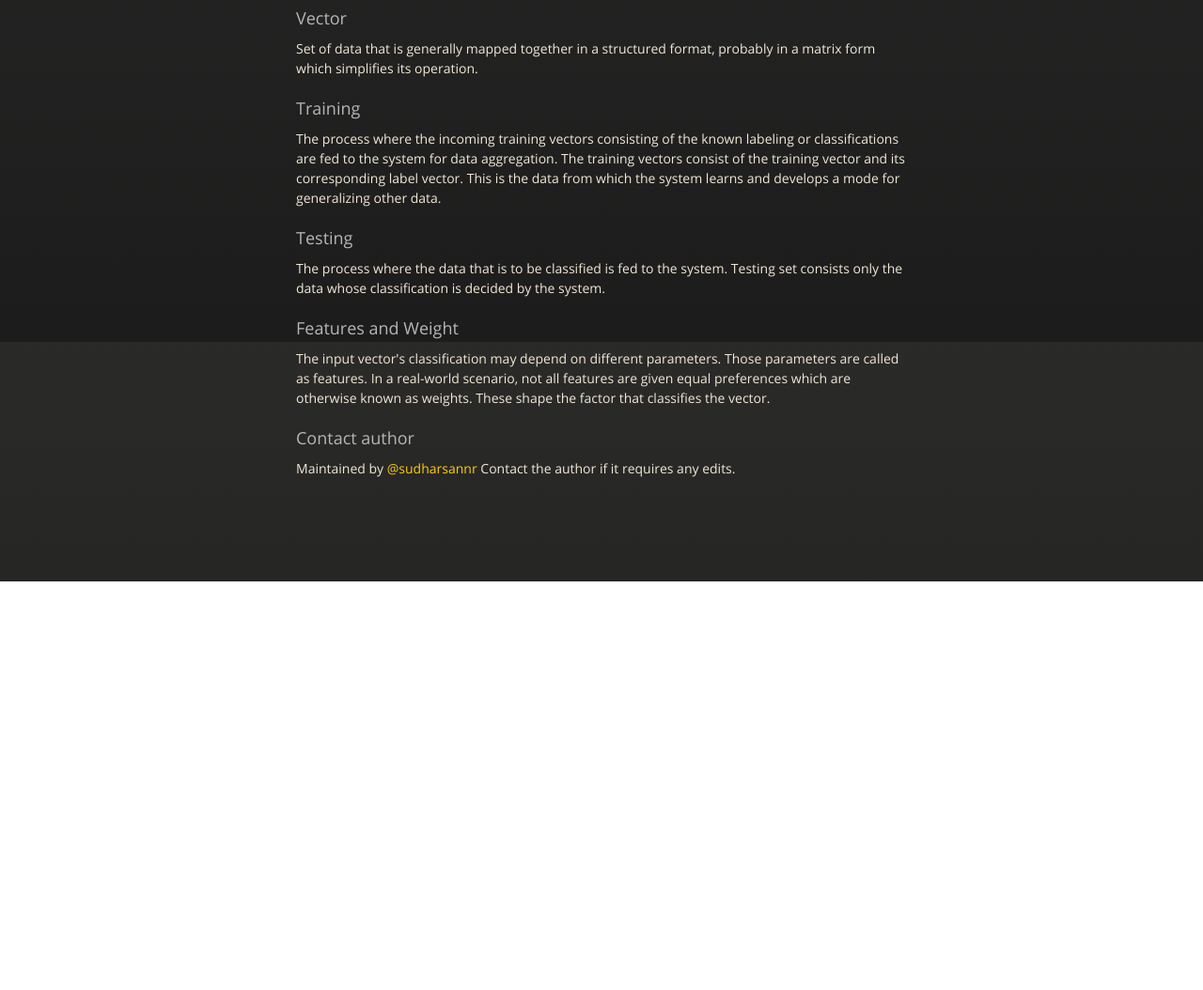
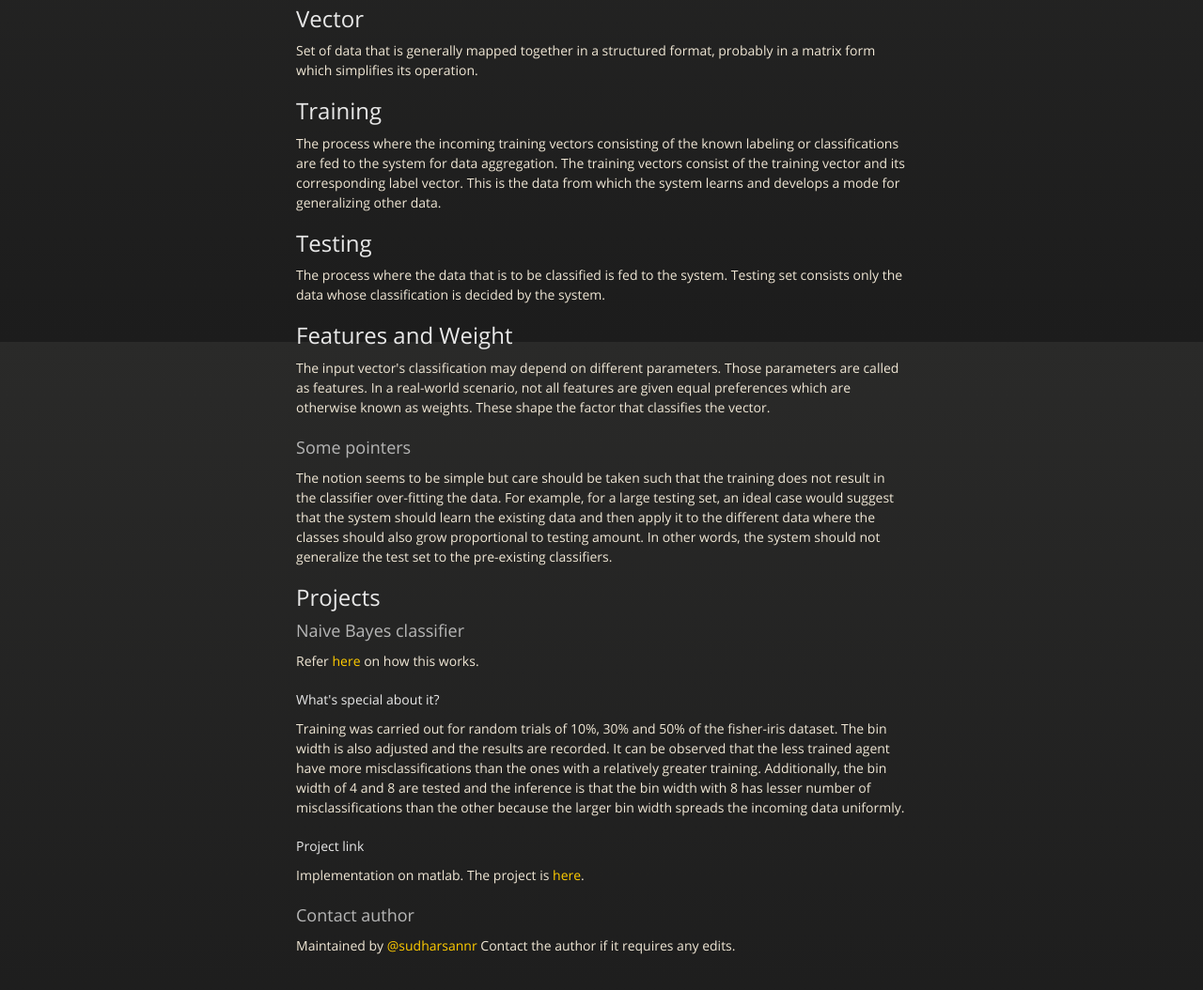
Before and after one commit to sudharsannr/MachineLearning, a plain HTML site: page index.html in a window 1280 px wide. Shown: the part 436-1490 px from the top of the page at 94% size. Before the commit the page ends 1055 px from the top, so only its background shows below. Drawn offline with nearby package versions, Linux system fonts and the light colour scheme.

Commit message:
Create gh-pages branch via GitHub

```diff
--- a/index.html
+++ b/index.html
@@ -46,25 +46,53 @@
 <h3>
 <a name="terminologies" class="anchor" href="#terminologies"><span class="octicon octicon-link"></span></a>Terminologies</h3>
 
-<h3>
-<a name="vector" class="anchor" href="#vector"><span class="octicon octicon-link"></span></a>Vector</h3>
+<h2>
+<a name="vector" class="anchor" href="#vector"><span class="octicon octicon-link"></span></a>Vector</h2>
 
 <p>Set of data that is generally mapped together in a structured format, probably in a matrix form which simplifies its operation.</p>
 
-<h3>
-<a name="training" class="anchor" href="#training"><span class="octicon octicon-link"></span></a>Training</h3>
+<h2>
+<a name="training" class="anchor" href="#training"><span class="octicon octicon-link"></span></a>Training</h2>
 
 <p>The process where the incoming training vectors consisting of the known labeling or classifications are fed to the system for data aggregation. The training vectors consist of the training vector and its corresponding label vector. This is the data from which the system learns and develops a mode for generalizing other data.</p>
 
-<h3>
-<a name="testing" class="anchor" href="#testing"><span class="octicon octicon-link"></span></a>Testing</h3>
+<h2>
+<a name="testing" class="anchor" href="#testing"><span class="octicon octicon-link"></span></a>Testing</h2>
 
 <p>The process where the data that is to be classified is fed to the system. Testing set consists only the data whose classification is decided by the system.</p>
 
-<h3>
-<a name="features-and-weight" class="anchor" href="#features-and-weight"><span class="octicon octicon-link"></span></a>Features and Weight</h3>
+<h2>
+<a name="features-and-weight" class="anchor" href="#features-and-weight"><span class="octicon octicon-link"></span></a>Features and Weight</h2>
 
 <p>The input vector's classification may depend on different parameters. Those parameters are called as features. In a real-world scenario, not all features are given equal preferences which are otherwise known as weights. These shape the factor that classifies the vector.</p>
+
+<h3>
+<a name="some-pointers" class="anchor" href="#some-pointers"><span class="octicon octicon-link"></span></a>Some pointers</h3>
+
+<p>The notion seems to be simple but care should be taken such that the training does not result in the classifier over-fitting the data. For example, for a large testing set, an ideal case would suggest that the system should learn the existing data and then apply it to the different data where the classes should also grow proportional to testing amount. In other words, the system should not generalize the test set to the pre-existing classifiers.</p>
+
+<h2>
+<a name="projects" class="anchor" href="#projects"><span class="octicon octicon-link"></span></a>Projects</h2>
+
+<h3>
+<a name="naive-bayes-classifier" class="anchor" href="#naive-bayes-classifier"><span class="octicon octicon-link"></span></a>Naive Bayes classifier</h3>
+
+<p>Refer <a href="http://en.wikipedia.org/wiki/Naive_Bayes_classifier">here</a> on how this works.</p>
+
+<h4>
+<a name="whats-special-about-it" class="anchor" href="#whats-special-about-it"><span class="octicon octicon-link"></span></a>What's special about it?</h4>
+
+<p>Training was carried out for random trials of 10%, 30% and 50% of the fisher-iris dataset. The bin
+width is also adjusted and the results are recorded. It can be observed that the less trained agent
+have more misclassifications than the ones with a relatively greater training. Additionally, the bin
+width of 4 and 8 are tested and the inference is that the bin width with 8 has lesser number of
+misclassifications than the other because the larger bin width spreads the incoming data
+uniformly.</p>
+
+<h4>
+<a name="project-link" class="anchor" href="#project-link"><span class="octicon octicon-link"></span></a>Project link</h4>
+
+<p>Implementation on matlab. The project is <a href="https://github.com/sudharsannr/MachineLearning/tree/master/NaiveBayes">here</a>.</p>
 
 <h3>
 <a name="contact-author" class="anchor" href="#contact-author"><span class="octicon octicon-link"></span></a>Contact author</h3>
```
Also changed, not shown: params.json (+1 -1 lines).
